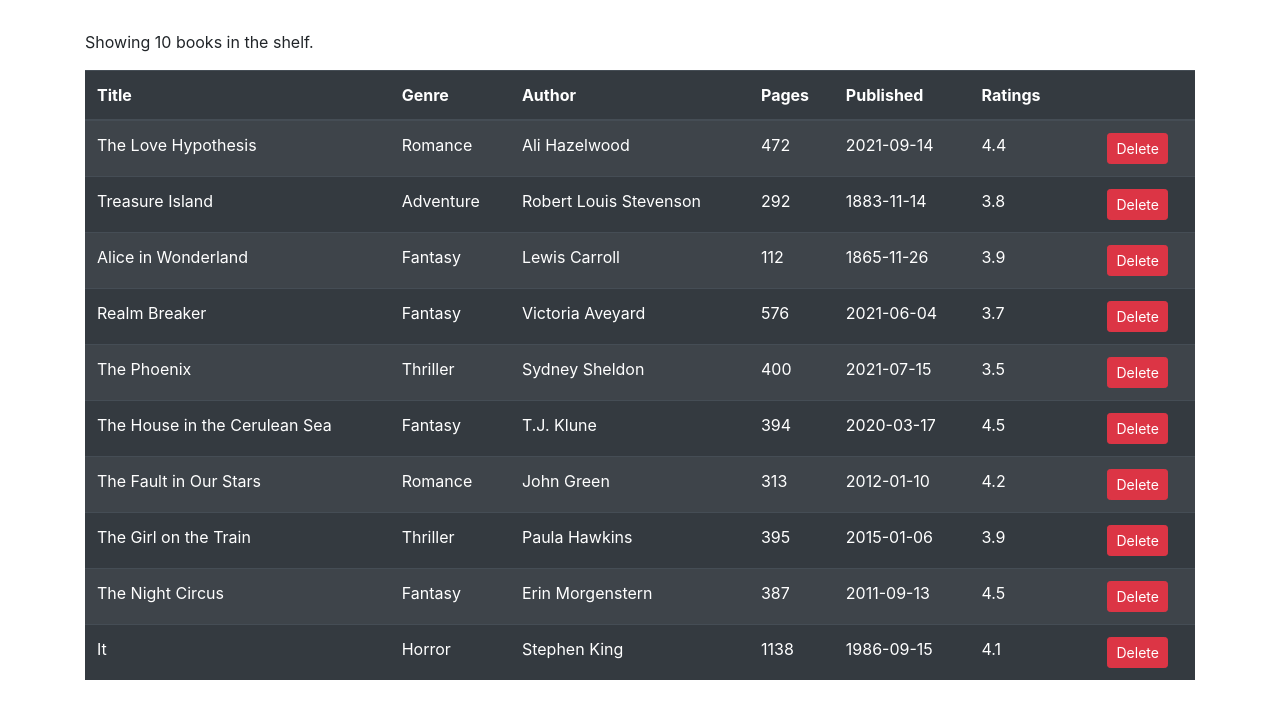
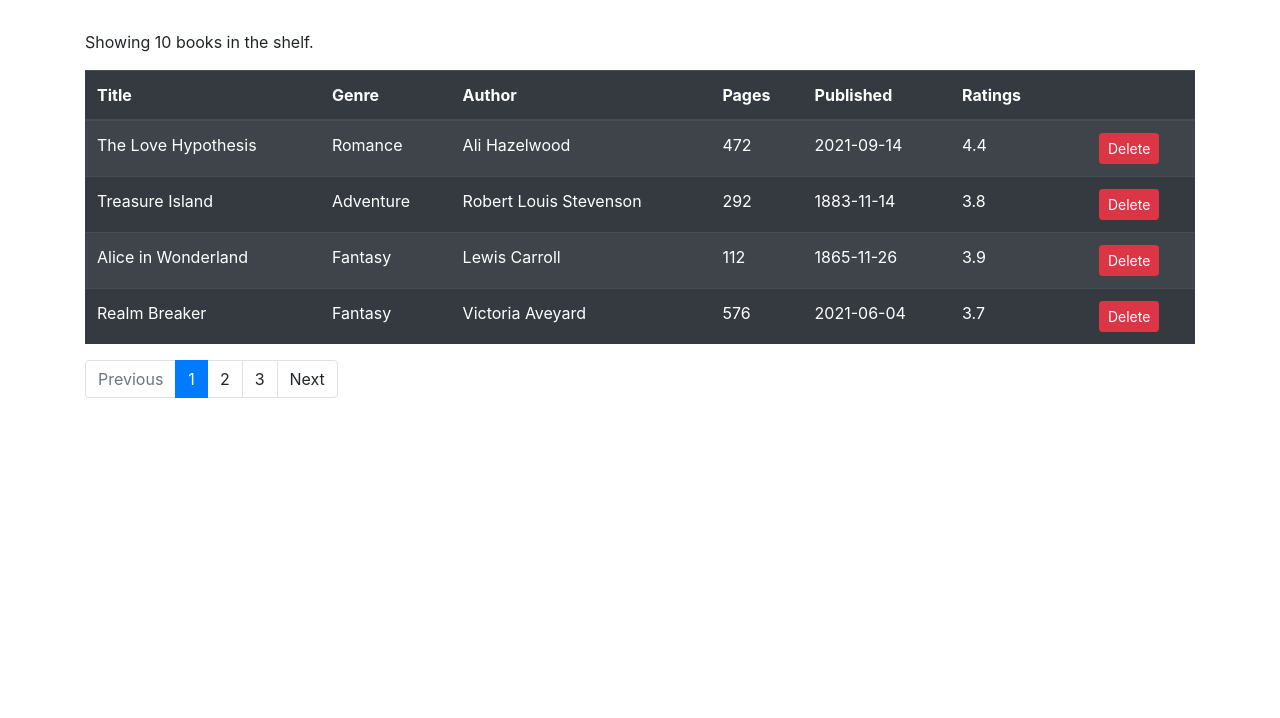
Before and after one commit to rohit-rajpurohit/react-activities, a React (Create React App) app in the folder bookshelf/: page / in a window 1280 px wide. Shown: the top 718 px of the page. Built offline with nearby package versions, Linux system fonts and the light colour scheme; the HTML template or start-up script is replaced by a standard one.

Commit message:
render pagination

```diff
--- a/bookshelf/src/components/books.js
+++ b/bookshelf/src/components/books.js
@@ -1,10 +1,20 @@
 import React from "react";
 import { getBooks } from "../data/fakeBookData";
 import Like from "./common/like";
+import Pagination from "./common/pagination";
+import { paginate } from "../utils/paginate";
 
 class Movies extends React.Component {
   state = {
     books: getBooks(),
+    currentPage: 1,
+    pageSize: 4,
+  };
+
+  handleDelete = (book) => {
+    console.log(book);
+    const books = this.state.books.filter((b) => b.isbn !== book.isbn);
+    this.setState({ books });
   };
 
   handleLiked = (book) => {
@@ -15,16 +25,17 @@
     this.setState({ books });
   };
 
-  handleDelete = (book) => {
-    console.log(book);
-    const books = this.state.books.filter((b) => b.isbn !== book.isbn);
-    this.setState({ books });
+  handlePageChange = (page) => {
+    this.setState({ currentPage: page });
   };
 
   render() {
     const { length: mCount } = this.state.books;
+    const { pageSize, currentPage, books: allBooks } = this.state;
 
     if (mCount === 0) return <p>There are no books in the shelf.</p>;
+
+    const books = paginate(allBooks, currentPage, pageSize);
 
     return (
       <>
@@ -43,7 +54,7 @@
             </tr>
           </thead>
           <tbody>
-            {this.state.books.map((book) => (
+            {books.map((book) => (
               <tr key={book.isbn}>
                 <td>{book.title}</td>
                 <td>{book.genre.name}</td>
@@ -69,6 +80,12 @@
             ))}
           </tbody>
         </table>
+        <Pagination
+          itemsCount={mCount}
+          pageSize={pageSize}
+          currentPage={currentPage}
+          onPageChange={this.handlePageChange}
+        />
       </>
     );
   }
--- /dev/null
+++ b/bookshelf/src/components/common/pagination.js
@@ -0,0 +1,71 @@
+import React from "react";
+import propTypes from "prop-types";
+import _ from "lodash";
+
+const Pagination = (props) => {
+  const { itemsCount, pageSize, currentPage, onPageChange } = props;
+  console.log(currentPage);
+
+  const pagesCount = Math.ceil(itemsCount / pageSize);
+  const pages = _.range(1, pagesCount + 1);
+  if (pages.length === 1) return null;
+
+  return (
+    <nav>
+      <ul className="pagination">
+        <li className={currentPage === 1 ? "page-item disabled" : "page-item"}>
+          <a
+            style={{ cursor: "pointer" }}
+            onClick={() =>
+              onPageChange(currentPage === 1 ? currentPage : currentPage - 1)
+            }
+            className="page-link"
+          >
+            Previous
+          </a>
+        </li>
+        {pages.map((page) => (
+          <li
+            key={page}
+            className={page === currentPage ? "page-item active" : "page-item"}
+          >
+            <a
+              style={{ cursor: "pointer" }}
+              onClick={() => onPageChange(page)}
+              className="page-link"
+            >
+              {page}
+            </a>
+          </li>
+        ))}
+        <li
+          className={
+            currentPage === pagesCount ? "page-item disabled" : "page-item"
+          }
+        >
+          <a
+            style={{ cursor: "pointer" }}
+            onClick={() =>
+              onPageChange(
+                currentPage === pagesCount ? currentPage : currentPage + 1
+              )
+            }
+            className="page-link"
+          >
+            Next
+          </a>
+        </li>
+      </ul>
+    </nav>
+  );
+};
+
+//Typechecking on the props for a component to catch bugs
+Pagination.propTypes = {
+  itemsCount: propTypes.number.isRequired,
+  pageSize: propTypes.number.isRequired,
+  currentPage: propTypes.number.isRequired,
+  onPageChange: propTypes.func.isRequired,
+};
+
+export default Pagination;
--- /dev/null
+++ b/bookshelf/src/utils/paginate.js
@@ -0,0 +1,6 @@
+import _ from "lodash";
+
+export const paginate = (items, pageNumber, pageSize) => {
+  const startIndex = (pageNumber - 1) * pageSize;
+  return _(items).slice(startIndex).take(pageSize).value(); //lodash wrapper enable implicit method chain sequences
+};
```
